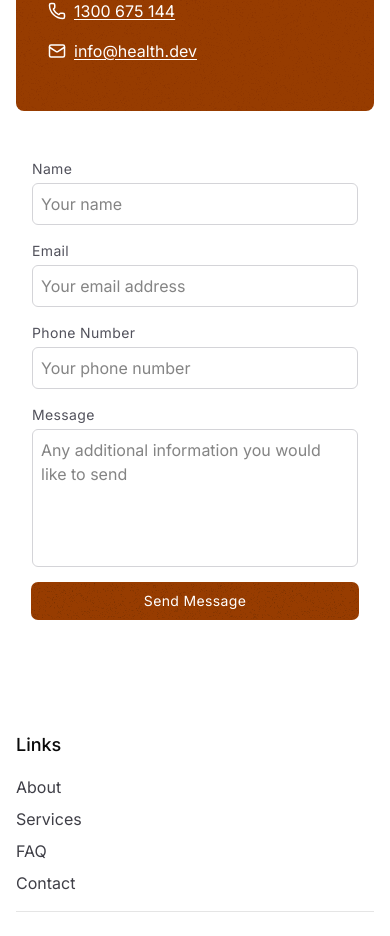
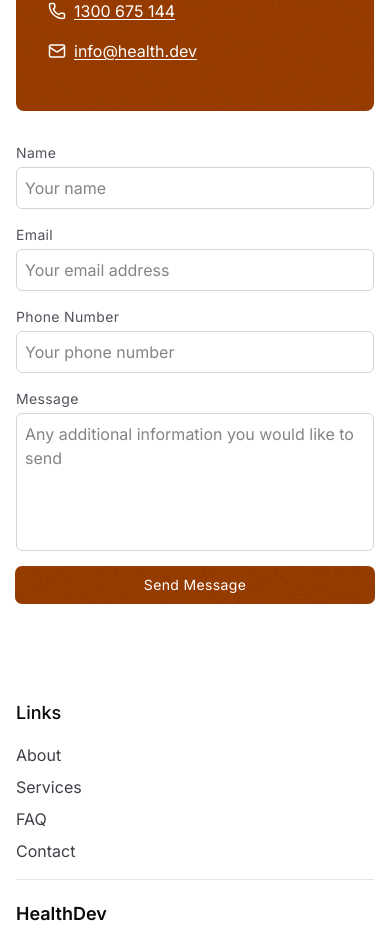
Before and after one commit to shantanubhattarai/healthdev, a Next.js app: page / in a window 390 px wide. Shown: the part 2093-3029 px from the top of the page. Built offline with nearby package versions, Linux system fonts and the light colour scheme; some icons are missing.

Commit message:
remove padding from contact form mobile

```diff
--- a/components/home/ContactSection.tsx
+++ b/components/home/ContactSection.tsx
@@ -8,7 +8,7 @@ const ContactSection = () => {
         <h3 className="text-4xl mb-4">Contact Us</h3>
         <ContactDetails />
       </div>
-      <div className="p-4">
+      <div className="md:p-4">
         <ContactForm />
       </div>
     </section>
```
